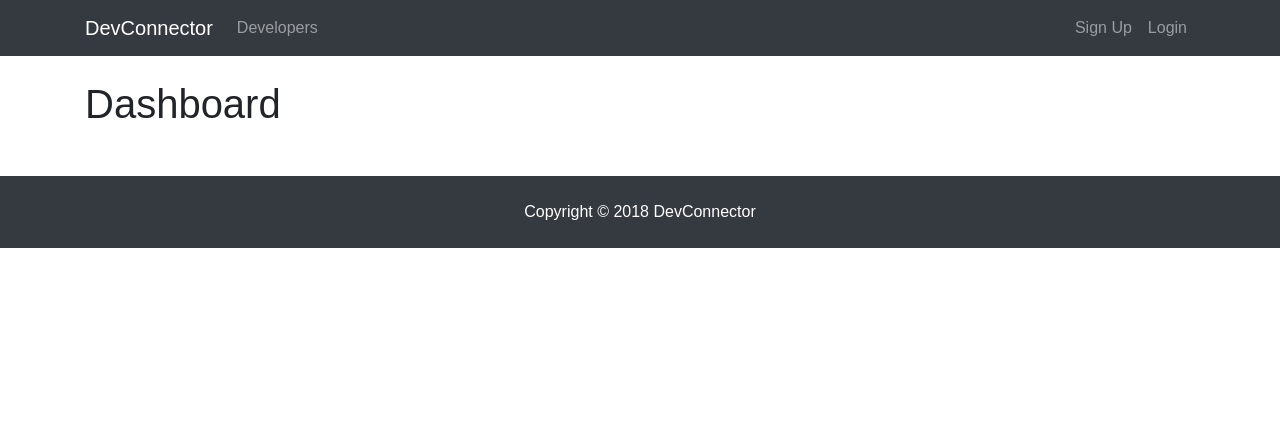
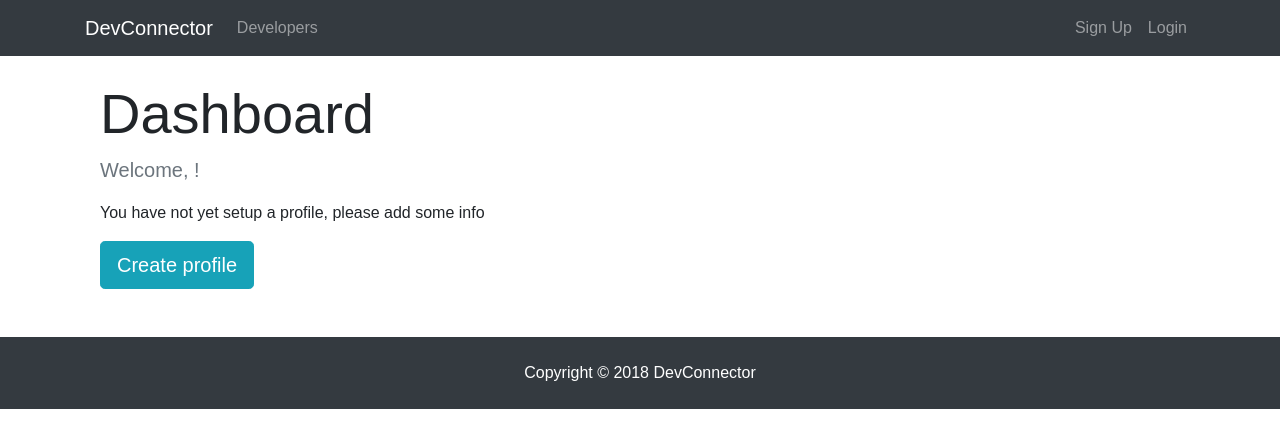
Before and after one commit to ZVER3D/mern-stack, a React (Create React App) app in the folder client/: page /dashboard in a window 1280 px wide. Shown: the top 448 px of the page. Built offline with nearby package versions, Linux system fonts and the light colour scheme; no server answers.

Commit message:
Add some dashboard functionality and spinner component

```diff
--- /dev/null
+++ b/client/src/components/common/spinner.css
@@ -0,0 +1,55 @@
+.lds-ellipsis {
+    display: inline-block;
+    position: relative;
+    width: 64px;
+    height: 64px;
+  }
+  .lds-ellipsis div {
+    position: absolute;
+    top: 27px;
+    width: 11px;
+    height: 11px;
+    border-radius: 50%;
+    background: #333;
+    animation-timing-function: cubic-bezier(0, 1, 1, 0);
+  }
+  .lds-ellipsis div:nth-child(1) {
+    left: 6px;
+    animation: lds-ellipsis1 0.6s infinite;
+  }
+  .lds-ellipsis div:nth-child(2) {
+    left: 6px;
+    animation: lds-ellipsis2 0.6s infinite;
+  }
+  .lds-ellipsis div:nth-child(3) {
+    left: 26px;
+    animation: lds-ellipsis2 0.6s infinite;
+  }
+  .lds-ellipsis div:nth-child(4) {
+    left: 45px;
+    animation: lds-ellipsis3 0.6s infinite;
+  }
+  @keyframes lds-ellipsis1 {
+    0% {
+      transform: scale(0);
+    }
+    100% {
+      transform: scale(1);
+    }
+  }
+  @keyframes lds-ellipsis3 {
+    0% {
+      transform: scale(1);
+    }
+    100% {
+      transform: scale(0);
+    }
+  }
+  @keyframes lds-ellipsis2 {
+    0% {
+      transform: translate(0, 0);
+    }
+    100% {
+      transform: translate(19px, 0);
+    }
+  }
--- /dev/null
+++ b/client/src/components/common/spinner.js
@@ -0,0 +1,9 @@
+import React from 'react';
+
+import './spinner.css';
+
+const spinner = () => (
+    <div className="lds-ellipsis"><div></div><div></div><div></div><div></div></div>
+);
+
+export default spinner;
--- a/client/src/components/dashboard/Dashboard.js
+++ b/client/src/components/dashboard/Dashboard.js
@@ -1,8 +1,10 @@
 import React, { Component } from 'react';
 import PropTypes from 'prop-types';
 import { connect } from 'react-redux';
+import { Link } from 'react-router-dom';
 
 import { getCurrentProfile } from '../../actions/profileActions';
+import Spinner from '../common/spinner';
 
 class Dashboard extends Component {
     componentDidMount() {
@@ -10,10 +12,52 @@ class Dashboard extends Component {
     }
 
     render() {
+        const { user } = this.props.auth;
+        const { profile, loading } = this.props.profile;
+
+        let dashboardContent;
+        if (profile === null || loading === true) {
+            dashboardContent = <Spinner />;
+        } else if (Object.keys(profile).length > 0) {
+            // Has profile
+            dashboardContent = <h4>Display profile</h4>;
+        } else {
+            // Dont have profile
+            dashboardContent = (
+                <div>
+                    <p className="lead text-muted">Welcome, {user.name}!</p>
+                    <p>You have not yet setup a profile, please add some info</p>
+                    <Link to="create-profile" className="btn btn-lg btn-info">
+                        Create profile
+                    </Link>
+                </div>
+            );
+        }
+
         return (
-            <h1>Dashboard</h1>
+            <div className="dashboard">
+                <div className="container">
+                    <div className="row">
+                        <div className="col-md-12">
+                            <h1 className="display-4">Dashboard</h1>
+                            {dashboardContent}
+                        </div>
+                    </div>
+                </div>
+            </div>
         );
     }
 }
 
-export default connect(null, { getCurrentProfile })(Dashboard);
+Dashboard.propTypes = {
+    getCurrentProfile: PropTypes.func.isRequired,
+    auth: PropTypes.object.isRequired,
+    profile: PropTypes.object.isRequired
+}
+
+const mapStateToProps = state => ({
+    profile: state.profile,
+    auth: state.auth
+})
+
+export default connect(mapStateToProps, { getCurrentProfile })(Dashboard);
```
